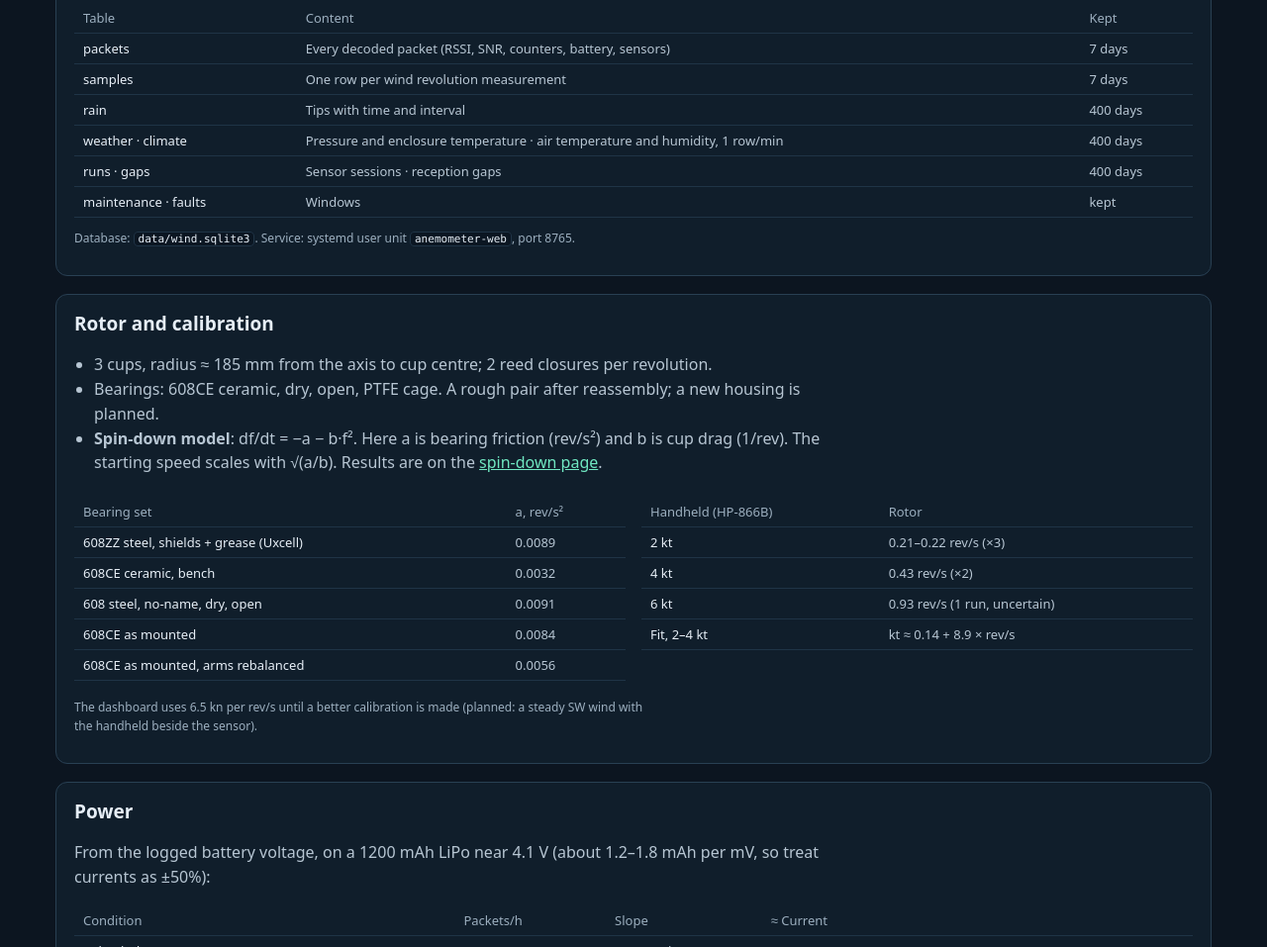
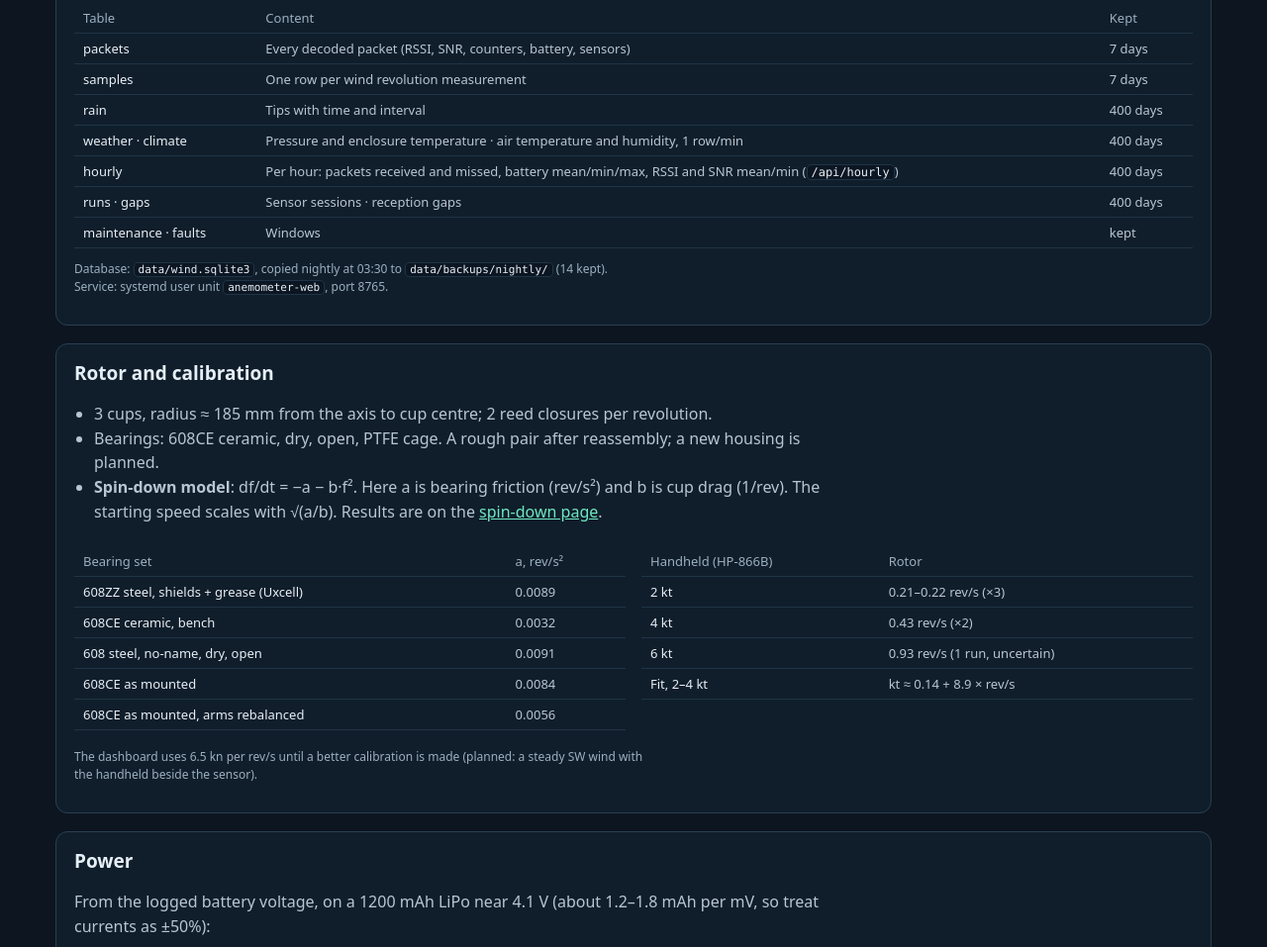
Before and after one commit to iveyj1/wx-link-test, a plain HTML site: page web/reference.html in a window 1280 px wide. Shown: the part 5200-6157 px from the top of the page at 99% size. Drawn offline with Linux system fonts and the light colour scheme.

Commit message:
Docs: hourly table, /api/hourly and nightly backup in the README and reference page
Co-Authored-By: Claude Fable 5.2 <noreply@anthropic.com>

```diff
--- a/web/reference.html
+++ b/web/reference.html
@@ -255,10 +255,11 @@ sensor's readings only.</li>
 <tr><td>samples</td><td>One row per wind revolution measurement</td><td>7 days</td></tr>
 <tr><td>rain</td><td>Tips with time and interval</td><td>400 days</td></tr>
 <tr><td>weather · climate</td><td>Pressure and enclosure temperature · air temperature and humidity, 1 row/min</td><td>400 days</td></tr>
+<tr><td>hourly</td><td>Per hour: packets received and missed, battery mean/min/max, RSSI and SNR mean/min (<code>/api/hourly</code>)</td><td>400 days</td></tr>
 <tr><td>runs · gaps</td><td>Sensor sessions · reception gaps</td><td>400 days</td></tr>
 <tr><td>maintenance · faults</td><td>Windows</td><td>kept</td></tr>
 </tbody></table></div>
-<p class="caption">Database: <code>data/wind.sqlite3</code>. Service: systemd user unit <code>anemometer-web</code>, port 8765.</p>
+<p class="caption">Database: <code>data/wind.sqlite3</code>, copied nightly at 03:30 to <code>data/backups/nightly/</code> (14 kept). Service: systemd user unit <code>anemometer-web</code>, port 8765.</p>
 </section>
 
 <section class="block" id="mech"><h2>Rotor and calibration</h2>
```
Also changed, not shown: 1 other file.
